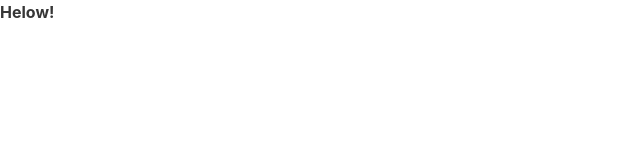
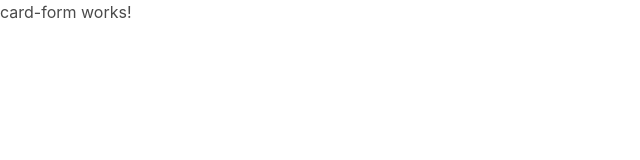
Before and after one commit to heshanu/angular-creditcard-payment-forms, an Angular app: page / in a window 1280 px wide. Shown: the top 160 px of the page, without its empty margins (0-640 px from the left). Built offline with nearby package versions, Linux system fonts and the light colour scheme.

Commit message:
added formfroup and formcontrol

```diff
--- a/src/app/app.component.html
+++ b/src/app/app.component.html
@@ -1,4 +1,3 @@
-<h1 class="label">Helow!</h1>
-
+<app-card-form></app-card-form>
 
 <router-outlet></router-outlet>
--- a/src/app/card-form/card-form.component.ts
+++ b/src/app/card-form/card-form.component.ts
@@ -1,4 +1,5 @@
 import { Component, OnInit } from '@angular/core';
+import { FormGroup,FormControl } from '@angular/forms';
 
 @Component({
   selector: 'app-card-form',
```
